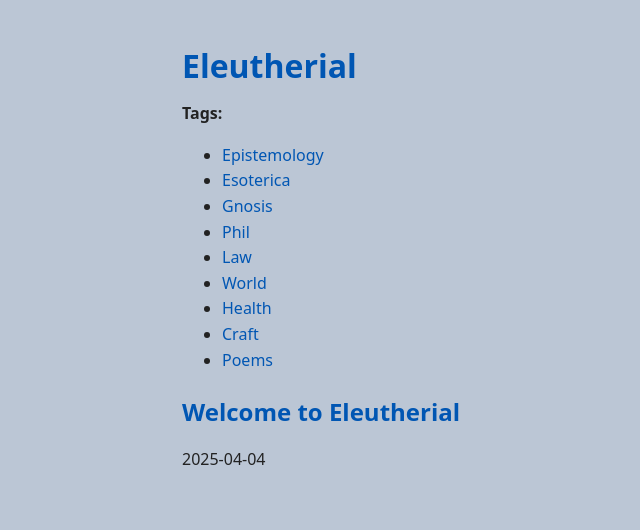
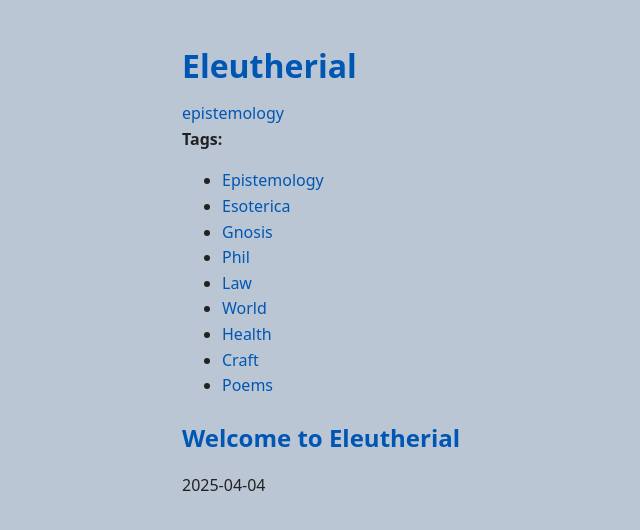
Before and after one commit to colour-unimog/eleutherial, a Jekyll site: the page built from index.md, in a window 1280 px wide. Shown: the top 530 px of the page, without its empty margins (108-748 px from the left). Built offline with Jekyll 4.4.1, drawn with Linux system fonts in a browser that asks for light colours.

Commit message:
Update default.html

```diff
--- a/_layouts/default.html
+++ b/_layouts/default.html
@@ -15,6 +15,12 @@
 <body>
     <h1><a href="/">{{ site.title }}</a></h1>
 
+
+    <nav>
+        {% for tag in site.tags %}
+            <a href="/tags/{{ tag[0] }}/">{{ tag[0] }}</a>
+        {% endfor %}
+    </nav>
 
 <nav>
   <strong>Tags:</strong>
```
